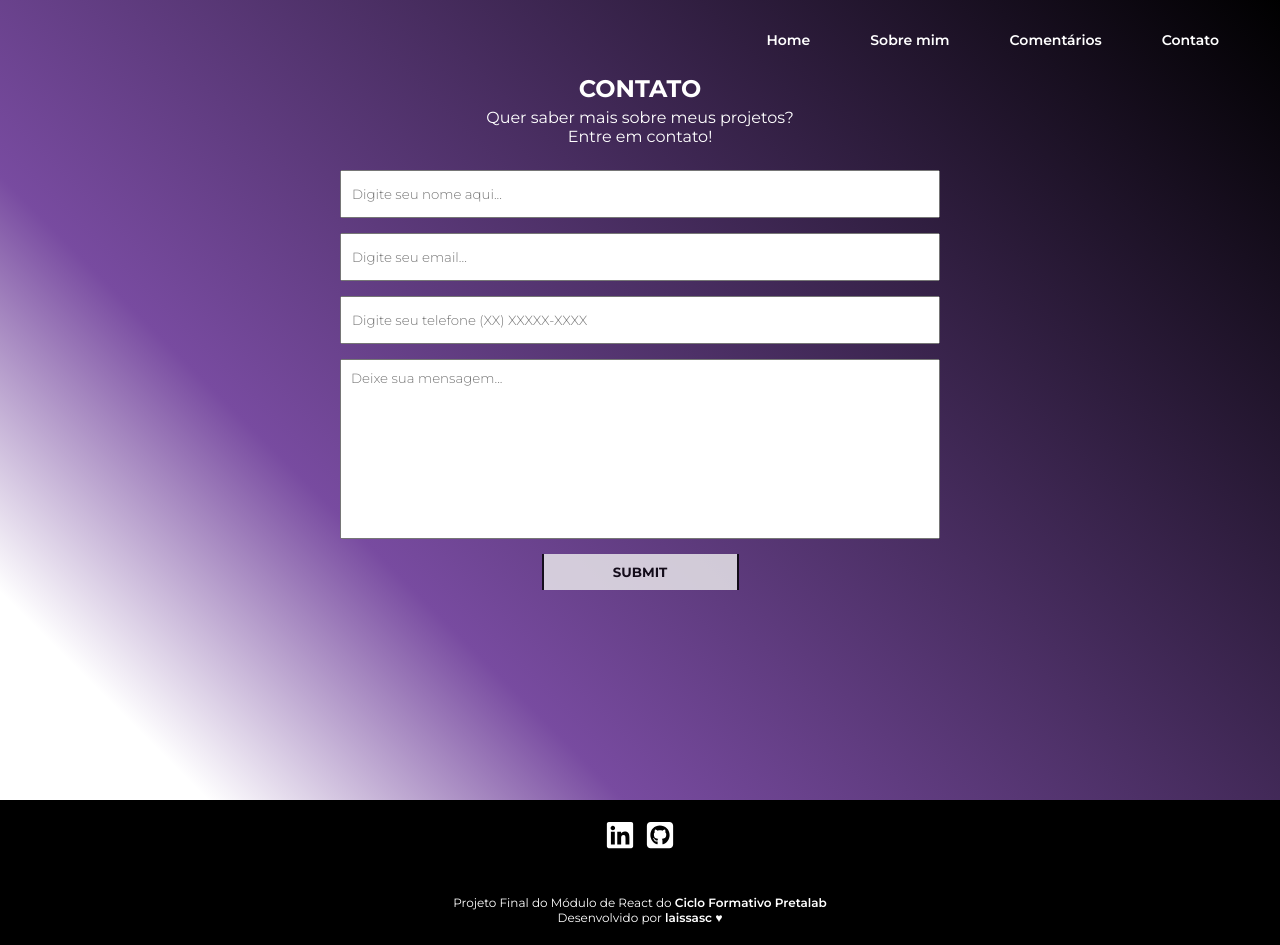
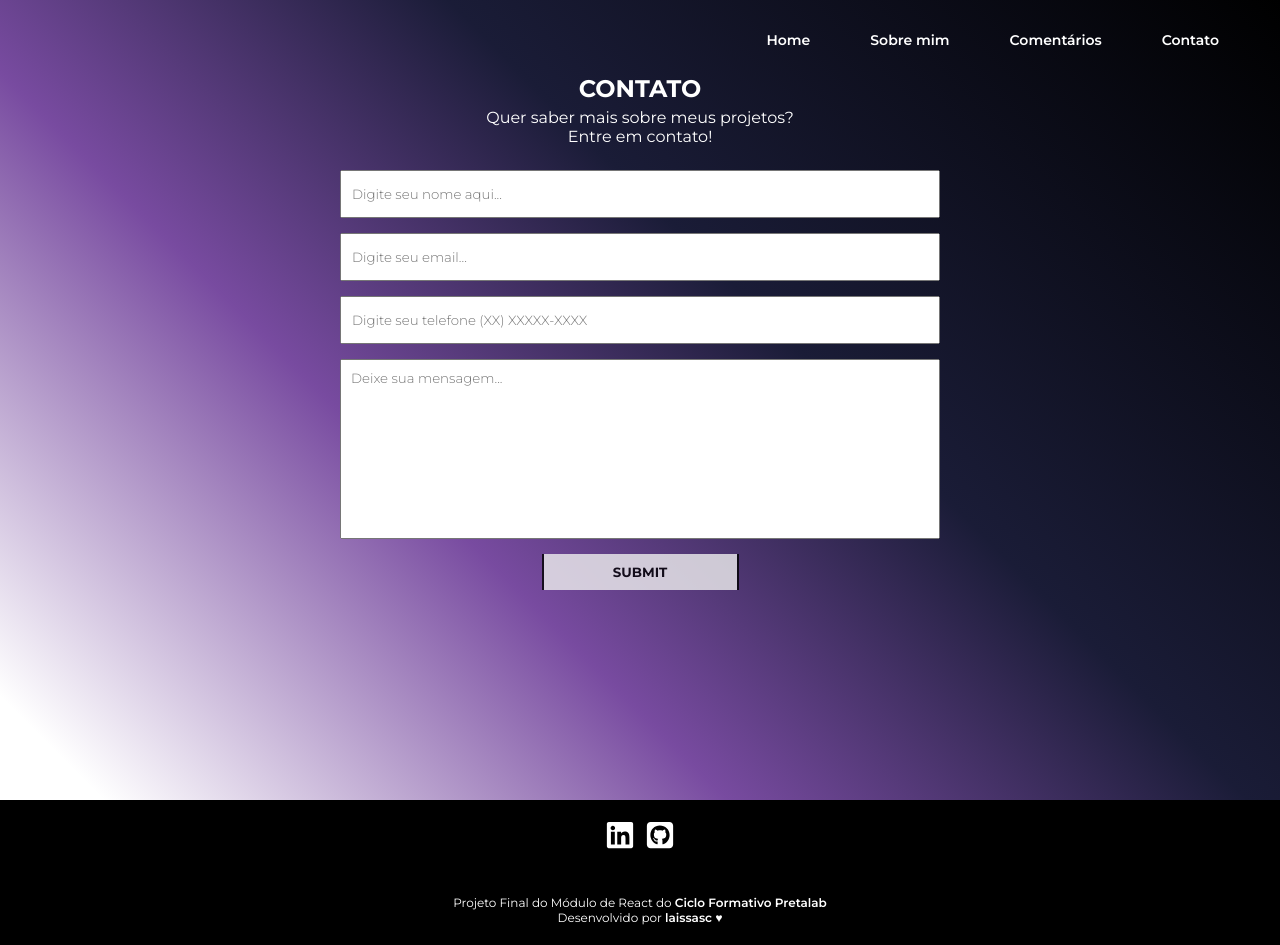
Before and after one commit to LaissaSaraiva/pretalab-projeto-final-react, a React (Vite) app: page /contato in a window 1280 px wide. Built offline with nearby package versions, Linux system fonts and the light colour scheme.

Commit message:
refactor: refatora componente FORMS

```diff
--- a/src/components/Forms/Forms.jsx
+++ b/src/components/Forms/Forms.jsx
@@ -1,17 +1,8 @@
 import React from "react"
-import Input from "./Input/Input"
-import Textarea from "./Textarea/Textarea"
-import Button from "./Button/Button"
 
-const Forms = () => {
+const Forms = ({children}) => {
   return(
-    <form action="">
-      <Input label='name' type='text' placeholder='Digite seu nome aqui...'/>
-      <Input label='email' type='email' placeholder='Digite seu email...'/>
-      <Input label='phone' type='text' placeholder='Digite seu telefone (XX) XXXXX-XXXX'/>
-      <Textarea label='message' placeholder='Deixe sua mensagem...'/>
-      <Button type='submit' value='Submit'/>
-    </form>
+    <form action="">{children}</form>
   )
 }
 
--- a/src/pages/ContactPage/ContactPage.jsx
+++ b/src/pages/ContactPage/ContactPage.jsx
@@ -1,6 +1,9 @@
 import React from "react";
 import styles from './ContactPage.module.css'
 import Forms from "../../components/Forms/Forms"
+import Input from "../../components/Forms/Input/Input"
+import Textarea from "../../components/Forms/Textarea/Textarea"
+import Button from "../../components/Forms/Button/Button"
 
 const ContactPage = () => {
 
@@ -16,7 +19,13 @@ const ContactPage = () => {
         </div>
 
         <div>
-          <Forms/>
+          <Forms>
+            <Input label='name' type='text' placeholder='Digite seu nome aqui...'/>
+            <Input label='email' type='email' placeholder='Digite seu email...'/>
+            <Input label='phone' type='text' placeholder='Digite seu telefone (XX) XXXXX-XXXX'/>
+            <Textarea label='message' placeholder='Deixe sua mensagem...'/>
+            <Button type='submit' value='Submit'/>
+          </Forms>
         </div>
 
       </div>
--- a/src/pages/ContactPage/ContactPage.module.css
+++ b/src/pages/ContactPage/ContactPage.module.css
@@ -2,9 +2,8 @@
   min-height: 100vh;
   padding-top: 50px;
   padding-bottom: 20px;
-
   background-color: var(--main-color);
-  background-image: linear-gradient(225deg, var(--main-color) 0%,  var(--tertiary-color) 70%, var(--primary-color) 90%);
+  background-image: linear-gradient(225deg, var(--main-color) 0%, #1a1c37 40%, var(--tertiary-color) 65%, var(--primary-color) 95%);
   background-repeat: no-repeat;
 
   @media(max-width: 640px) {
```
